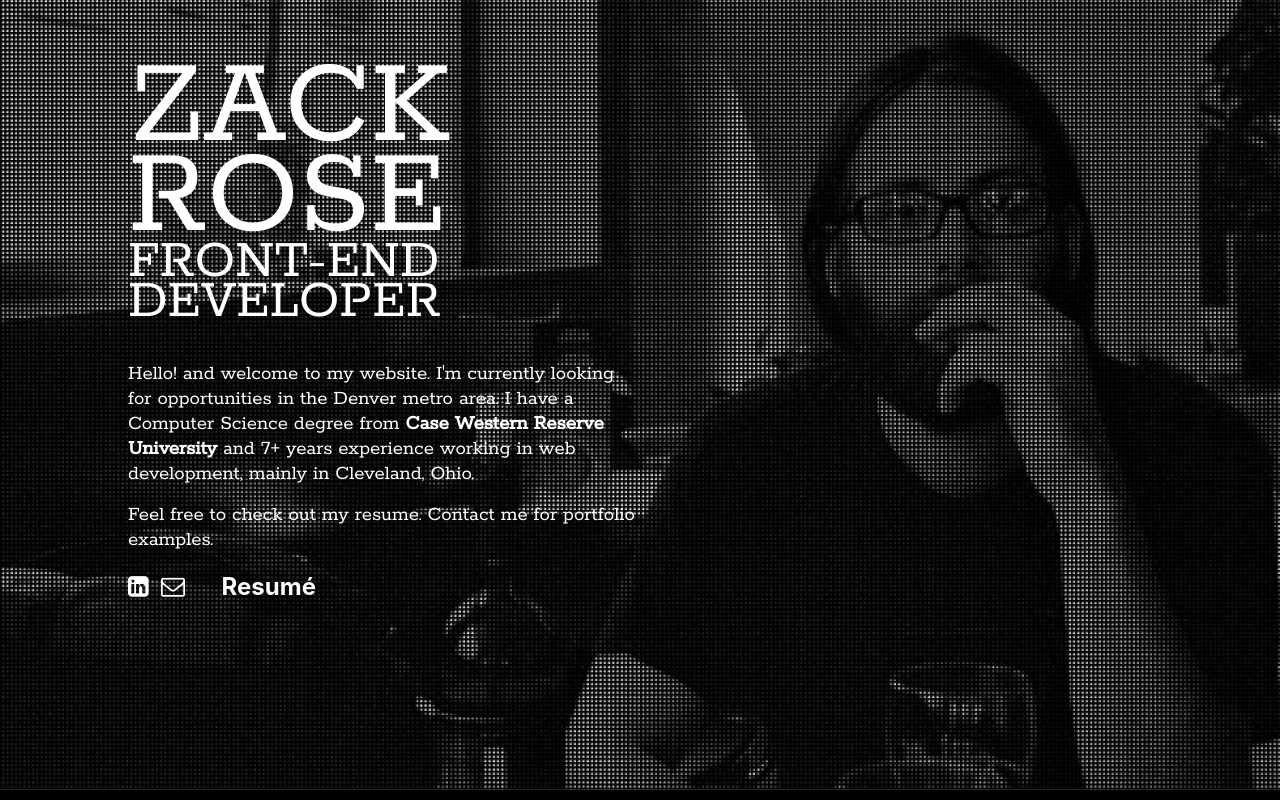
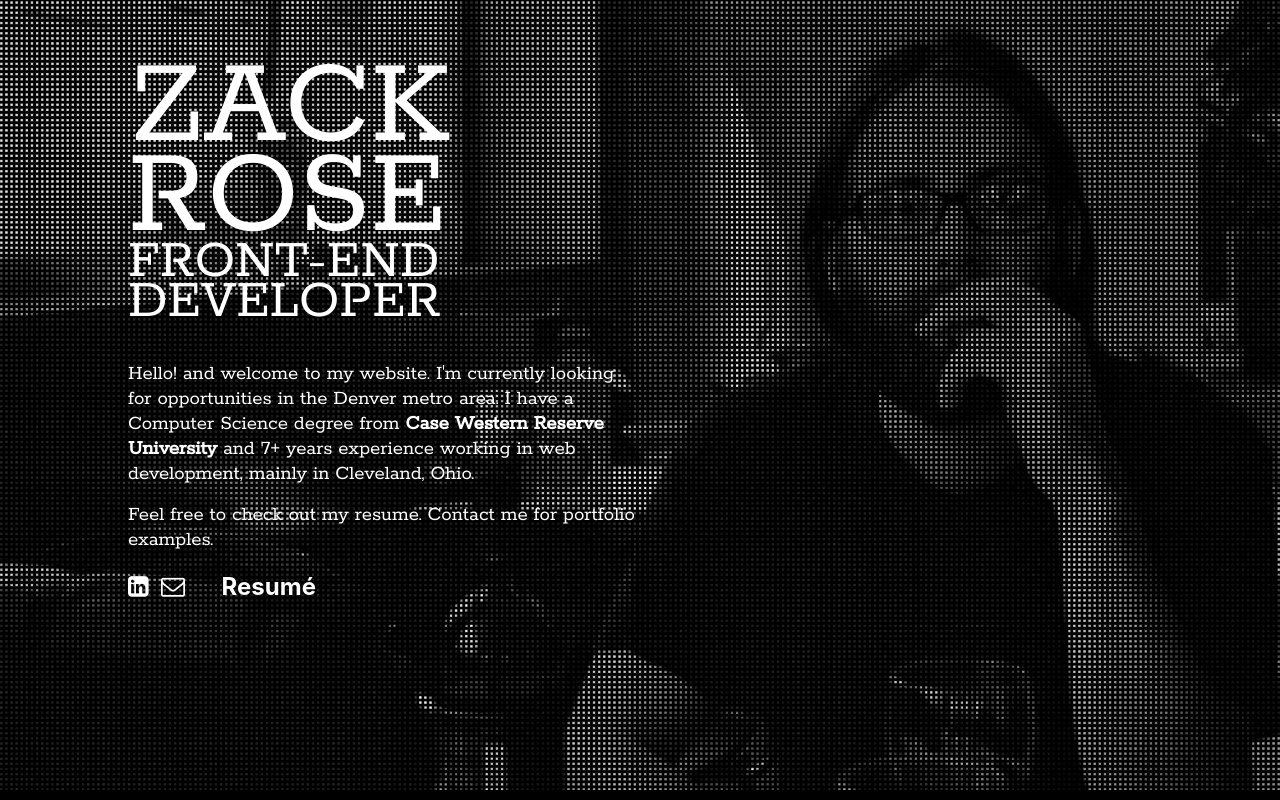
Before and after one commit to zacksabbath/zacksite, a PHP site: page / in a window 1280 px wide. Run offline with PHP 8.4, Linux system fonts and the light colour scheme; some libraries are stand-ins or nearby versions.

Commit message:
Added dot background overlay

```diff
--- a/css/style.css
+++ b/css/style.css
@@ -11,22 +11,28 @@ font-family: 'Rokkitt', serif;
 
 body#zackdots {
   background-color: black;
-  background-image: url('../images/backgrounds/zackdots.jpg');
-  background-attachment: fixed;
-  background-position: top;
-  background-size: 100% auto;
-  background-repeat: no-repeat;
+  background-image: url('../images/dot2.png'), url('../images/backgrounds/zacknodots.jpg');
+  background-attachment: fixed, fixed;
+  background-position: top, top;
+  background-size: .5%, 100% auto;
+  background-repeat: repeat, no-repeat;
   color: white;
   min-width: 520px;
+}
+
+@media (min-width: 900px)
+{
+  body#zackdots {
+    background-size: .4%, 100% auto;
+  }
 }
 
 @media (max-width: 520px)
 {
   body#zackdots {
-    background-size: 520px auto;
-    background-position: left top;
+    background-size: .6%, 520px auto;
+    background-position: top, left top;
   }
-
 }
 
 body#zackdots main
@@ -36,7 +42,6 @@ body#zackdots main
   width: 40%;
   min-width: 18.75rem;
 }
-
 
 .mainheader
 {
```
Also changed, not shown: images/backgrounds/zacknodots.jpg (added), images/dot.png (added), images/dot2.png (added).
